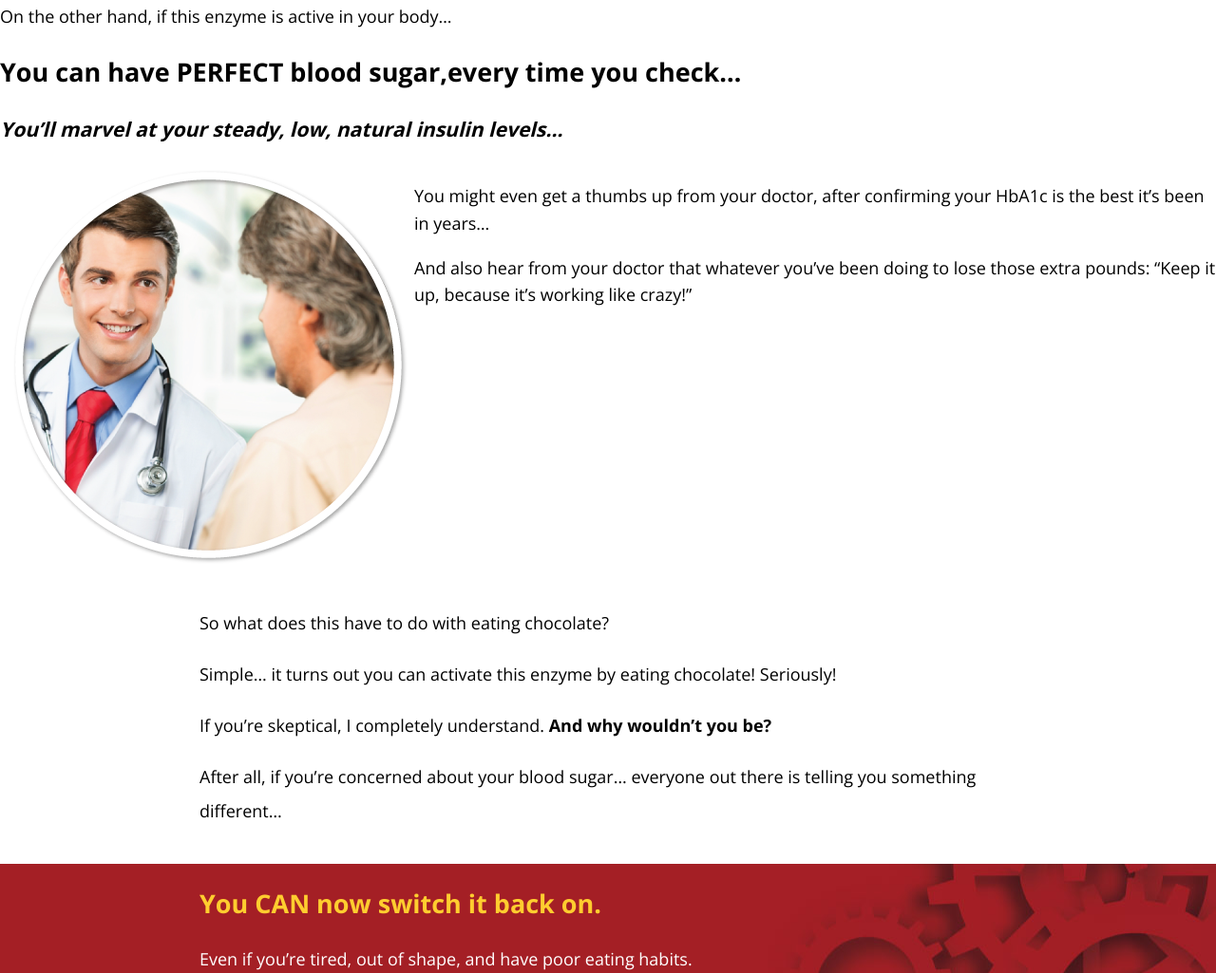
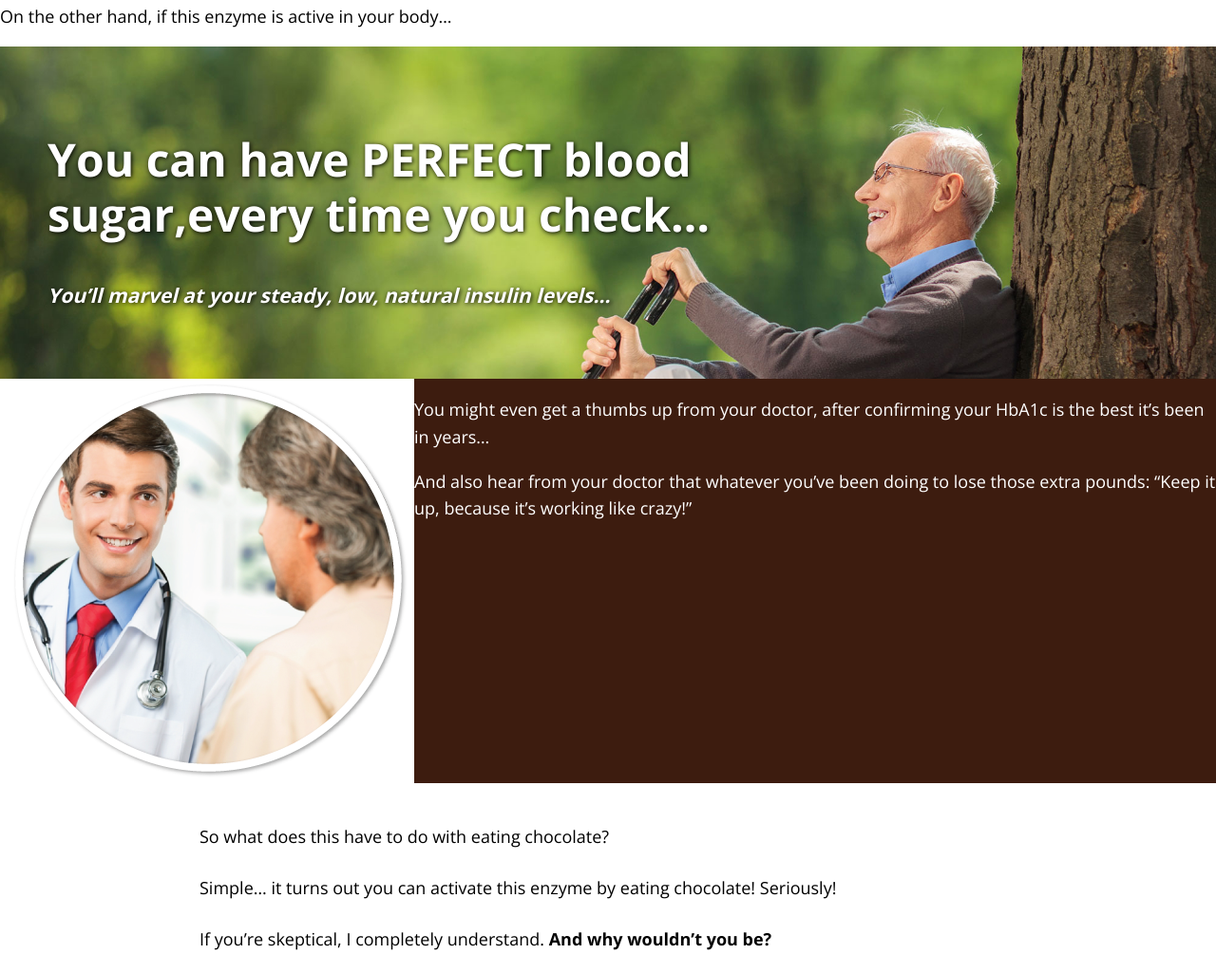
Before and after one commit to adamayd/Tech_Interviews, a plain HTML site: page index.html in a window 1280 px wide. Shown: the part 1023-2048 px from the top of the page at 95% size. Drawn offline with nearby package versions, Linux system fonts and the light colour scheme; a web font is replaced by a local one.

Commit message:
parallax section complete

```diff
--- a/css/styles.css
+++ b/css/styles.css
@@ -50,9 +50,33 @@ figcaption {
   content: "✓ ";
 }
 
+.parallax {
+  background-image: url("../assets/images/ParallaxOne_5.jpg");
+  background-attachment: fixed;
+  background-size: cover;
+  background-repeat: no-repeat;
+}
+
+.parallax__text {
+  color: white;
+  text-shadow: 1px 1px 5px black;
+  padding: 50px;
+  max-width: 80%;
+}
+
+.parallax__title {
+  font-size: 3rem;
+  line-height: 1.2;
+}
+
 .brownbar {
   display: flex;
   flex-direction: row;
+}
+
+.brownbar__text {
+  background-color: #3D1C0F;
+  color: white;
 }
 
 .underdoc {
--- a/index.html
+++ b/index.html
@@ -57,20 +57,24 @@
 <!-- /  section 1 text -->
 
 <!-- parallax section text -->
-
-<h2>You can have PERFECT blood sugar,every time you check…</h2>
-<h3><em>You’ll marvel at your steady, low, natural insulin levels…</em></h3>
+<section class="parallax">
+  <div class="parallax__text">
+    <h2 class="parallax__title">You can have PERFECT blood sugar,every time you check…</h2>
+    <h3 class="parallax__subtitle"><em>You’ll marvel at your steady, low, natural insulin levels…</em></h3>
+  </div>
+</section>
 <!-- / parallax section text -->
 
 <!--  brown bar section text -->
+<section class="doctor">
   <div class="brownbar">
     <img src="assets/images/DoctorAndLady_6.png" alt="doctor and lady">
     <div class="brownbar__text">
       <p>You might even get a thumbs up from your doctor, after confirming your HbA1c is the best it’s been in years…</p>
-
       <p>And also hear from your doctor that whatever you’ve been doing to lose those extra pounds: “Keep it up, because it’s working like crazy!”</p>
     </div>
   </div>
+</section>
 <!-- / brown bar section text -->
 
 <!-- between brown and red -->
```
Lines whose indentation alone changed are shown as unchanged.
